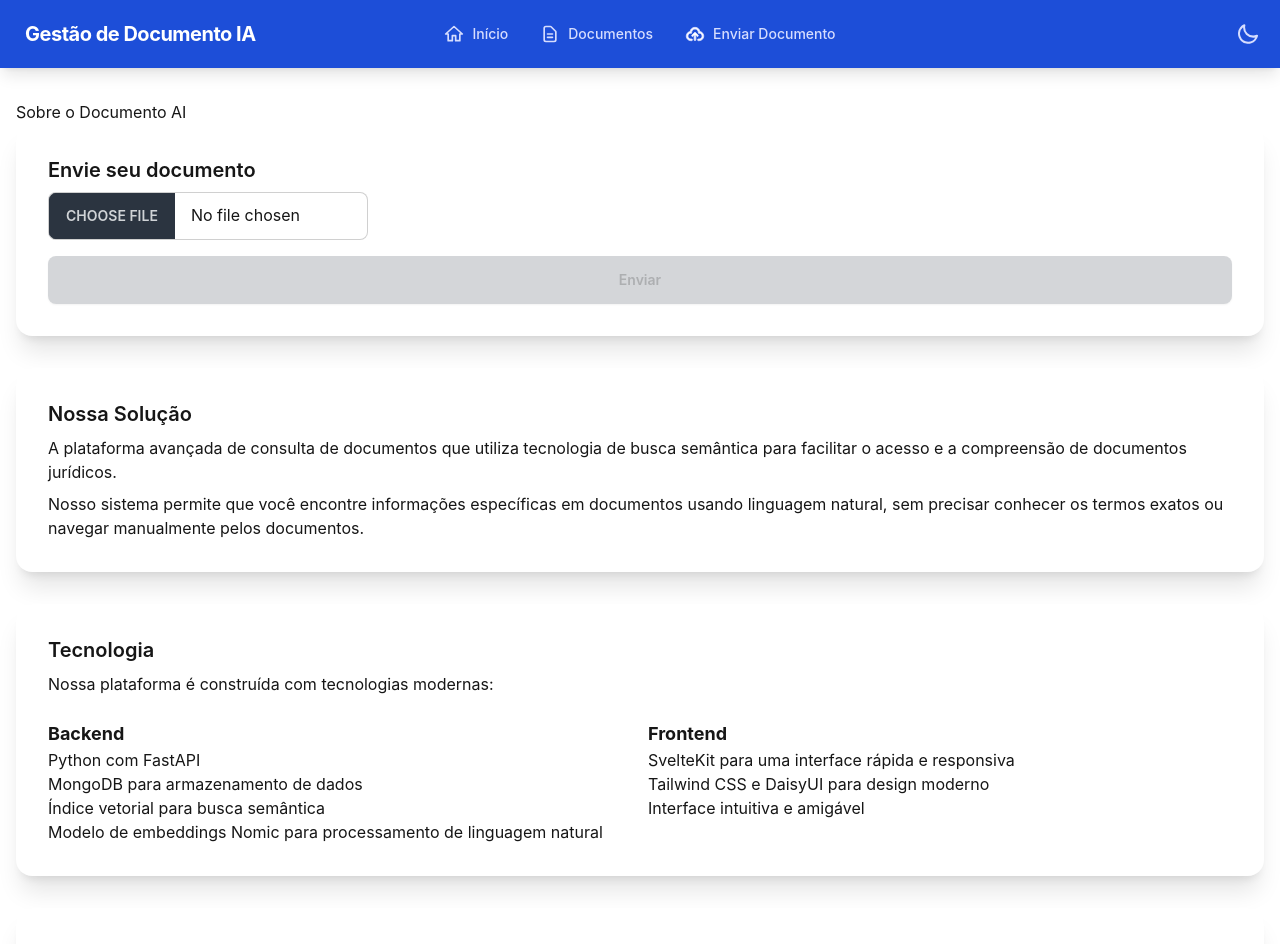
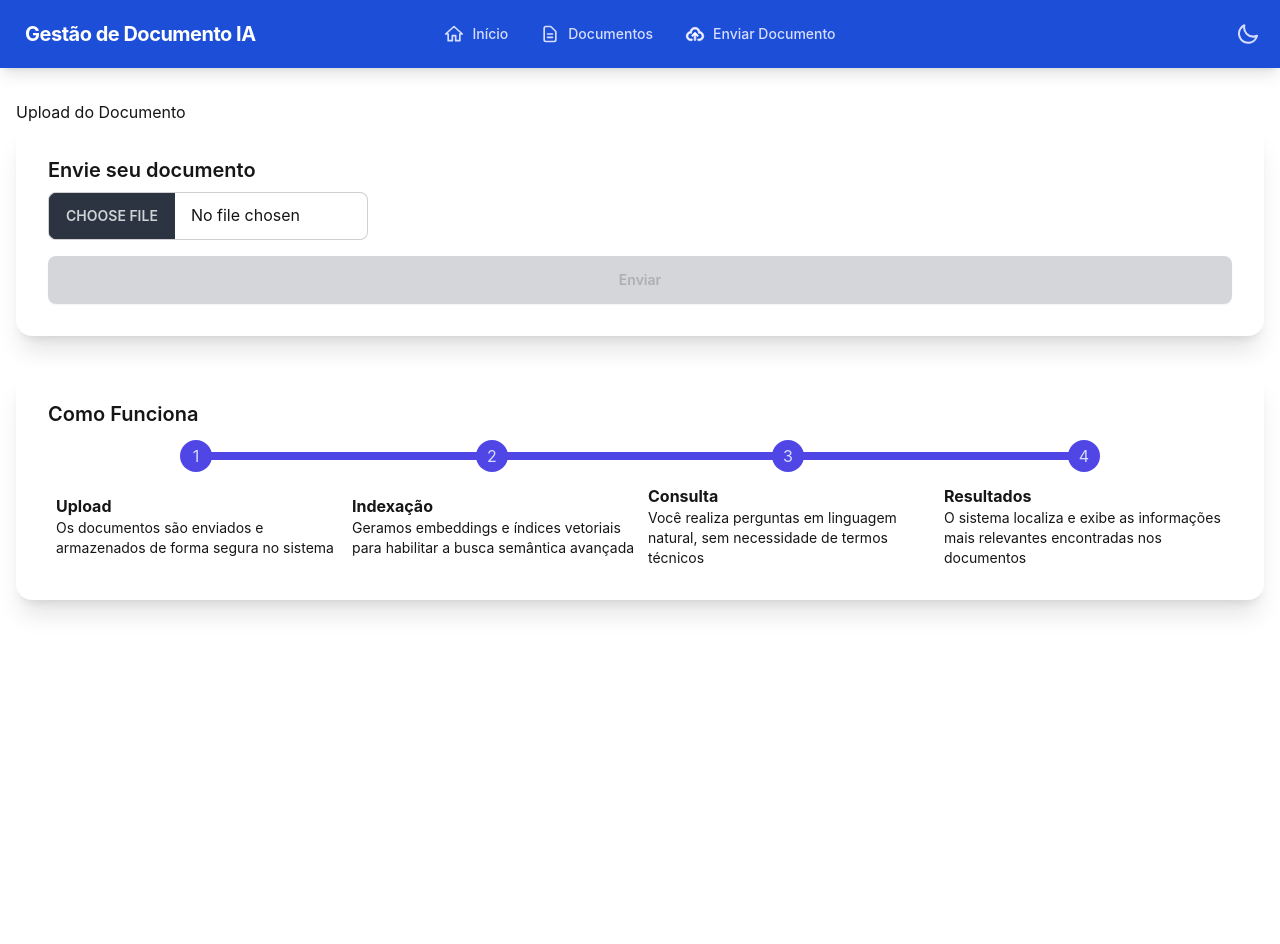
Before and after one commit to williamreis/gestao-contrato-ai, a SvelteKit app in the folder src/frontend/: page /upload in a window 1280 px wide. Shown: the top 944 px of the page. After the commit the page ends 800 px from the top, so only its background shows below. Built offline with nearby package versions, Linux system fonts and the light colour scheme.

Commit message:
chore: Ajuste textual

```diff
--- a/src/frontend/src/routes/upload/+page.svelte
+++ b/src/frontend/src/routes/upload/+page.svelte
@@ -33,7 +33,7 @@
 </script>
 
 <div class="prose max-w-none">
-  <h1>Sobre o Documento AI</h1>
+  <h1>Upload do Documento</h1>
 
   <!-- Formulário de upload -->
   <div class="card bg-base-100 shadow-xl mb-8">
@@ -54,48 +54,6 @@
     </div>
   </div>
 
-  <div class="card bg-base-100 shadow-xl mb-8">
-    <div class="card-body">
-      <h2 class="card-title">Nossa Solução</h2>
-      <p>
-        A plataforma avançada de consulta de documentos que utiliza
-        tecnologia de busca semântica para facilitar o acesso e a compreensão de documentos jurídicos.
-      </p>
-      <p>
-        Nosso sistema permite que você encontre informações específicas em documentos usando linguagem natural,
-        sem precisar conhecer os termos exatos ou navegar manualmente pelos documentos.
-      </p>
-    </div>
-  </div>
-
-  <div class="card bg-base-100 shadow-xl mb-8">
-    <div class="card-body">
-      <h2 class="card-title">Tecnologia</h2>
-      <p>Nossa plataforma é construída com tecnologias modernas:</p>
-
-      <div class="grid grid-cols-1 md:grid-cols-2 gap-4 mt-4">
-        <div>
-          <h3 class="text-lg font-bold">Backend</h3>
-          <ul>
-            <li>Python com FastAPI</li>
-            <li>MongoDB para armazenamento de dados</li>
-            <li>Índice vetorial para busca semântica</li>
-            <li>Modelo de embeddings Nomic para processamento de linguagem natural</li>
-          </ul>
-        </div>
-
-        <div>
-          <h3 class="text-lg font-bold">Frontend</h3>
-          <ul>
-            <li>SvelteKit para uma interface rápida e responsiva</li>
-            <li>Tailwind CSS e DaisyUI para design moderno</li>
-            <li>Interface intuitiva e amigável</li>
-          </ul>
-        </div>
-      </div>
-    </div>
-  </div>
-
   <div class="card bg-base-100 shadow-xl">
     <div class="card-body">
       <h2 class="card-title">Como Funciona</h2>
@@ -104,25 +62,25 @@
         <div class="step step-primary">
           <div class="text-left ml-2">
             <h3 class="font-bold">Upload</h3>
-            <p class="text-sm">Os documentos são processados e armazenados no sistema</p>
+            <p class="text-sm">Os documentos são enviados e armazenados de forma segura no sistema</p>
           </div>
         </div>
         <div class="step step-primary">
           <div class="text-left ml-2">
             <h3 class="font-bold">Indexação</h3>
-            <p class="text-sm">Criamos embeddings e índices vetoriais para busca semântica</p>
+            <p class="text-sm">Geramos embeddings e índices vetoriais para habilitar a busca semântica avançada</p>
           </div>
         </div>
         <div class="step step-primary">
           <div class="text-left ml-2">
             <h3 class="font-bold">Consulta</h3>
-            <p class="text-sm">Você faz perguntas em linguagem natural</p>
+            <p class="text-sm">Você realiza perguntas em linguagem natural, sem necessidade de termos técnicos</p>
           </div>
         </div>
         <div class="step step-primary">
           <div class="text-left ml-2">
             <h3 class="font-bold">Resultados</h3>
-            <p class="text-sm">O sistema encontra as informações mais relevantes nos documentos</p>
+            <p class="text-sm">O sistema localiza e exibe as informações mais relevantes encontradas nos documentos</p>
           </div>
         </div>
       </div>
```
